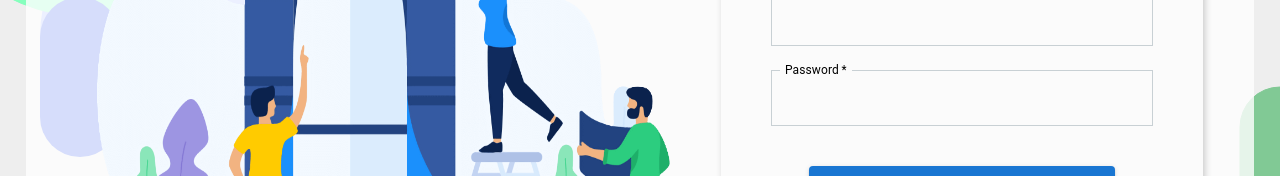
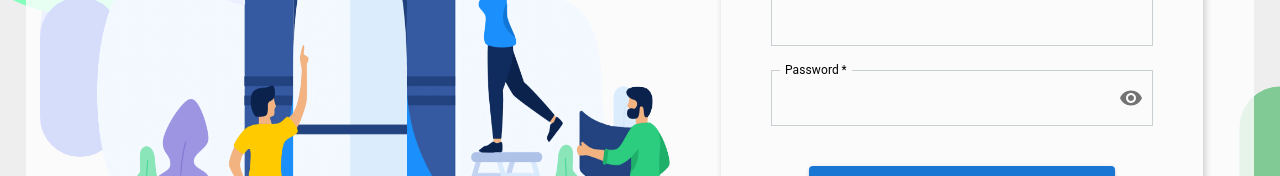
Before and after one commit to Amanullah-Nirob/aman-chat, a Next.js app: page / in a window 1280 px wide. Shown: the part 313-489 px from the top of the page. Built offline with nearby package versions, Linux system fonts and the light colour scheme.

Commit message:
password input custimize

```diff
--- a/src/components/authentication/SingIn.tsx
+++ b/src/components/authentication/SingIn.tsx
@@ -1,6 +1,6 @@
 // external imports
 import React,{FC,useState} from 'react';
-import { Box, Typography,Stack,Dialog,Button,styled,DialogTitle,IconButton,} from '@mui/material';
+import { Box, Typography,Stack,Dialog,Button,styled,DialogTitle,IconButton, InputAdornment,} from '@mui/material';
 import LoadingButton from '@mui/lab/LoadingButton';
 import { useForm, SubmitHandler, FormProvider } from 'react-hook-form';
 import { TypeOf } from 'zod';
@@ -17,14 +17,16 @@ import {useLoginMutation} from '../../app/apisAll/userApi'
 import {useAppDispatch} from '../../app/hooks'
 import { displayToast } from '../../app/slices/ToastSlice';
 import { setLoggedInUser } from '../../app/slices/auth/authSlice';
+import { Visibility, VisibilityOff } from '@mui/icons-material';
 
 // 👇 Infer the Schema to get the TS Type
 type ILogin = TypeOf<typeof loginSchema>;
 
 
 const SingIn:FC= () => {
+
+
 const dispatch=useAppDispatch()
-
 //  register modal
 const theme = useTheme();
 const fullScreen = useMediaQuery(theme.breakpoints.down('sm'));
@@ -102,18 +104,22 @@ const BootstrapDialogTitle = (props: DialogTitleProps) => {
          }
     } catch (error:any) {
       dispatch(
-        displayToast({
-          title: "login Failed",
-          message: error?.data.message? error?.data.message : 'login Failed',
-          type: "error",
-          duration: 4000,
-          positionVert: "top",
-          positionHor: "center",
+        displayToast({ title: "login Failed",  message: error?.data.message? error?.data.message : 'login Failed',type: "error", duration: 4000, positionVert: "top",
+        positionHor: "center",
       }))
-
     }
   };
 
+  const [values, setValues] = useState({
+    showPassword: false,
+  });
+
+  const handleClickShowPassword = () => {
+    setValues({
+      showPassword: !values.showPassword,
+    });
+  };
+ console.log(values);
 
 
     return (
@@ -123,7 +129,24 @@ const BootstrapDialogTitle = (props: DialogTitleProps) => {
                    onSubmit={methods.handleSubmit(onSubmitHandler)}
                >
                     <AuthFormInputs label='Enter your email' type='email' name='email' focused required />
-                    <AuthFormInputs  type='password' label='Password' name='password' required focused />
+                    <AuthFormInputs  type={values.showPassword ? 'text' : 'password'}
+                      InputProps = {
+                        {
+                          endAdornment:(
+                            <InputAdornment position="end">
+                              <IconButton
+                                aria-label="toggle password visibility"
+                                onClick={handleClickShowPassword}
+                                edge="end"
+                              >
+                                {values.showPassword ? <VisibilityOff /> : <Visibility />}
+                              </IconButton>
+                            </InputAdornment>
+                         )
+                        }
+                      }
+
+                    label='Password' name='password' required focused />
 
                     <LoadingButton loading={isLoading?true:false} type='submit' variant='contained'
                       sx={{ py: '0.8rem',mt: 2, width: '80%',marginInline: 'auto'}}>
```
